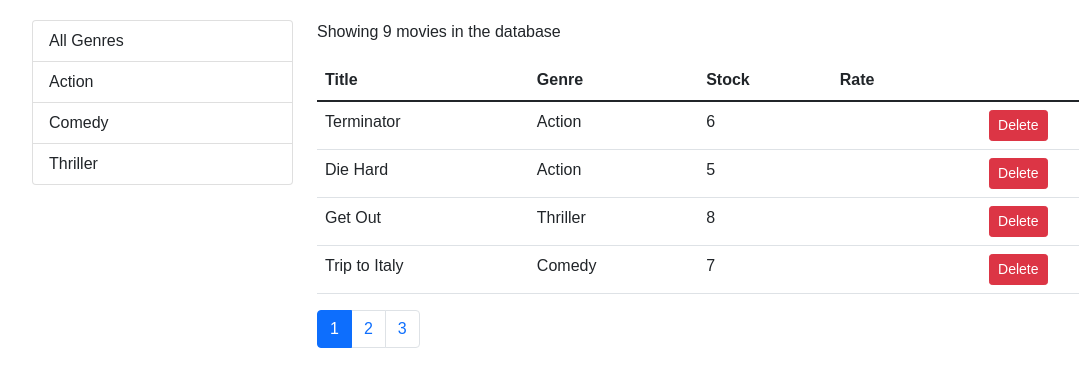
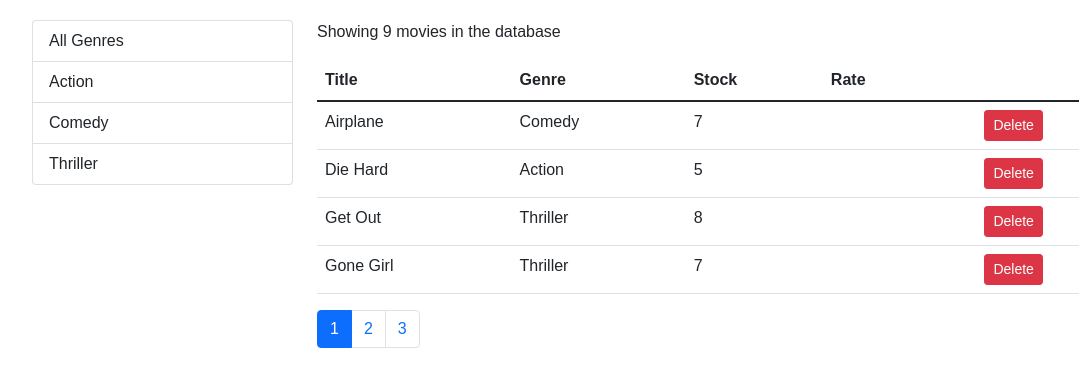
Before and after one commit to ashvinsunga/video_axis, a React (Create React App) app in the folder client/: page / in a window 1280 px wide. Shown: the top 386 px of the page, without its empty margins (50-1129 px from the left). Built offline with nearby package versions, Linux system fonts and the light colour scheme; the HTML template or start-up script is replaced by a standard one.

Commit message:
column sorting done'

```diff
--- a/client/src/components/movies.jsx
+++ b/client/src/components/movies.jsx
@@ -1,11 +1,11 @@
 import React, { Component } from "react";
 import { getMovies } from "../services/fakeMovieService";
-import Like from "./common/like";
 import Pagination from "./common/pagination";
 import ListGroup from "./common/listgroup";
 import { paginate } from "../utils/paginate";
 import { getGenres } from "../services/fakeGenreService";
-import { filter } from "lodash";
+import MoviesTable from "./moviesTable";
+import lodash from "lodash";
 
 class Movies extends Component {
   state = {
@@ -13,10 +13,11 @@
     genres: [],
     pageSize: 4,
     currentPage: 1,
+    sortColumn: { path: "title", order: "asc" },
   };
 
   componentDidMount() {
-    const genres = [{ name: "All Genres" }, ...getGenres()];
+    const genres = [{ _id: "", name: "All Genres" }, ...getGenres()];
     this.setState({ movies: getMovies(), genres: genres });
   }
 
@@ -44,6 +45,17 @@
     this.setState({ selectedGenre: genre, currentPage: 1 });
   };
 
+  handleSort = (path) => {
+    const sortColumn = { ...this.state.sortColumn };
+    if (sortColumn.path === path)
+      sortColumn.order = sortColumn.order === "asc" ? "desc" : "asc";
+    else {
+      sortColumn.path = path;
+      sortColumn.order = "asc";
+    }
+    this.setState({ sortColumn: sortColumn });
+  };
+
   render() {
     //Use destructuring then rename it as count
     const { length: count } = this.state.movies;
@@ -52,6 +64,7 @@
       currentPage,
       movies: allMovies,
       selectedGenre,
+      sortColumn,
     } = this.state;
 
     if (count === 0) return <p>There are no movies in the database.</p>;
@@ -60,7 +73,13 @@
       selectedGenre && selectedGenre._id
         ? allMovies.filter((m) => m.genre._id === selectedGenre._id)
         : allMovies;
-    const movies = paginate(filtered, currentPage, pageSize);
+
+    const sorted = lodash.orderBy(
+      filtered,
+      [sortColumn.path],
+      [sortColumn.order]
+    );
+    const movies = paginate(sorted, currentPage, pageSize);
     return (
       <div className="row">
         <div className="col-3">
@@ -74,43 +93,12 @@
         </div>
         <div className="col">
           <p>Showing {filtered.length} movies in the database</p>
-          <table className="table">
-            <thead>
-              <tr>
-                <th>Title</th>
-                <th>Genre</th>
-                <th>Stock</th>
-                <th>Rate</th>
-                <th />
-                <th />
-              </tr>
-            </thead>
-            <tbody>
-              {movies.map((movie) => (
-                <tr key={movie._id}>
-                  <td>{movie.title}</td>
-                  <td>{movie.genre.name}</td>
-                  <td>{movie.numberInStock}</td>
-                  <td>{movie.dailRentalRate}</td>
-                  <td>
-                    {" "}
-                    <Like
-                      liked={movie.liked}
-                      onClick={() => this.handleLike(movie)}
-                    />
-                  </td>
-                  <td>
-                    <button
-                      onClick={() => this.handleDelete(movie)}
-                      className="btn btn-danger btn-sm"
-                    >
-                      Delete
-                    </button>
-                  </td>
-                </tr>
-              ))}
-            </tbody>
-          </table>
+          <MoviesTable
+            movies={movies}
+            onLike={this.handleLike}
+            onDelete={this.handleDelete}
+            onSort={this.handleSort}
+          />
           <Pagination
             itemsCount={filtered.length}
             pageSize={pageSize}
--- /dev/null
+++ b/client/src/components/moviesTable.jsx
@@ -0,0 +1,43 @@
+import React from "react";
+import Like from "./common/like";
+
+const MoviesTable = ({ movies, onLike, onDelete, onSort }) => {
+  return (
+    <table className="table">
+      <thead>
+        <tr>
+          <th onClick={() => onSort("title")}>Title</th>
+          <th onClick={() => onSort("genre.name")}>Genre</th>
+          <th onClick={() => onSort("numberInStock")}>Stock</th>
+          <th onClick={() => onSort("dailRentalRate")}>Rate</th>
+          <th />
+          <th />
+        </tr>
+      </thead>
+      <tbody>
+        {movies.map((movie) => (
+          <tr key={movie._id}>
+            <td>{movie.title}</td>
+            <td>{movie.genre.name}</td>
+            <td>{movie.numberInStock}</td>
+            <td>{movie.dailRentalRate}</td>
+            <td>
+              {" "}
+              <Like liked={movie.liked} onClick={() => onLike(movie)} />
+            </td>
+            <td>
+              <button
+                onClick={() => onDelete(movie)}
+                className="btn btn-danger btn-sm"
+              >
+                Delete
+              </button>
+            </td>
+          </tr>
+        ))}
+      </tbody>
+    </table>
+  );
+};
+
+export default MoviesTable;
```
